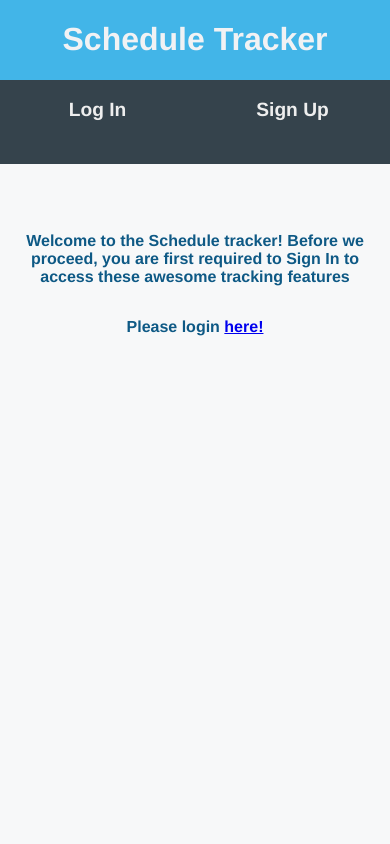
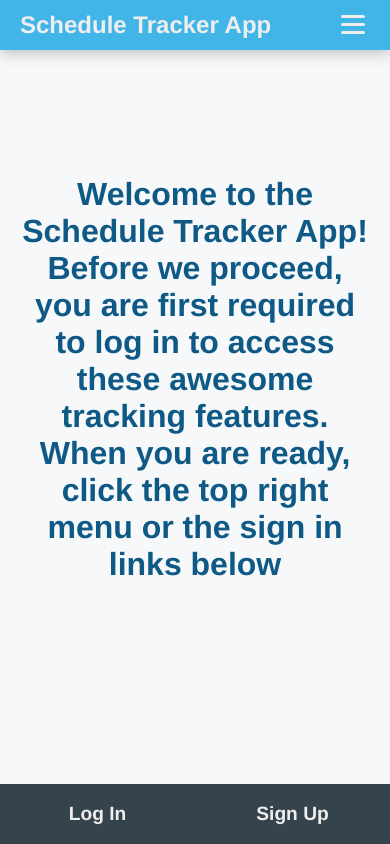
Before and after one commit to christianotieno/tracker-client, a React (Create React App) app: page / in a window 390 px wide. Built offline with nearby package versions, Linux system fonts and the light colour scheme; no server answers; the HTML template or start-up script is replaced by a standard one.

Commit message:
add hamburger mnu and overal styling for great user experience

```diff
--- a/package.json
+++ b/package.json
@@ -10,6 +10,7 @@
     "prop-types": "^15.7.2",
     "react": "^16.13.1",
     "react-dom": "^16.13.1",
+    "react-icons": "^3.11.0",
     "react-redux": "^7.2.1",
     "react-router": "^5.2.0",
     "react-router-dom": "^5.2.0",
--- a/src/components/App.js
+++ b/src/components/App.js
@@ -4,7 +4,6 @@ import {
   BrowserRouter as Router,
   Switch,
   Route,
-  Link,
 } from 'react-router-dom';
 import { connect } from 'react-redux';
 import Login from '../containers/Login';
@@ -15,6 +14,7 @@ import Footer from './Footer';
 import { loginStatus } from '../actions/user';
 import Header from './Header';
 import '../styles/user.css';
+import '../styles/index.css';
 
 class App extends React.Component {
   constructor() {
@@ -75,20 +75,12 @@ class App extends React.Component {
                     <div className="sign-in-access">
                       <p>
                         {' '}
-                        Welcome to the Schedule tracker! Before we proceed,
-                        you are first required to Sign In to access these awesome tracking features
-                      </p>
-                      <p>
-                        Please login
+                        Welcome to the Schedule Tracker App! Before we proceed,
                         {' '}
-                        <Link
-                          to="/login"
-                          className="login"
-                        >
-                          {' '}
-                          here!
-
-                        </Link>
+                        <br />
+                        you are first required to log in to access these awesome tracking features.
+                        <br />
+                        When you are ready, click the top right menu or the sign in links below
                       </p>
                     </div>
                   )
--- a/src/components/Header.js
+++ b/src/components/Header.js
@@ -1,10 +1,9 @@
 import React from 'react';
-import '../styles/index.css';
+import Navbar from './menu/Navbar';
 
 const Header = () => (
-  <div className="schedule-header">
-    <h1 className="header-text">Schedule Tracker</h1>
-  </div>
+
+  <Navbar />
 );
 
 export default Header;
--- /dev/null
+++ b/src/components/menu/Navbar.js
@@ -0,0 +1,73 @@
+import React, { useState } from 'react';
+import { Link, useHistory, useLocation } from 'react-router-dom';
+import { useStore } from 'react-redux';
+import { IoIosArrowBack } from 'react-icons/io';
+import RightNav from './RightNav';
+
+import '../../styles/Navbar.css';
+
+const Navbar = () => {
+  const [menuOpen, toggleMenuOpen] = useState(false);
+  const store = useStore();
+  const state = store.getState();
+  const history = useHistory();
+  const location = useLocation();
+
+  const handleLogout = () => {
+    store.dispatch({
+      type: 'LOGOUT_USER',
+    });
+    history.push('/login');
+  };
+
+  const classListMenu = menuOpen ? 'bars-menu nav-icon4 open' : 'bars-menu nav-icon4';
+
+  const handleMenuToggle = () => {
+    toggleMenuOpen(!menuOpen);
+  };
+
+  const handleGoBack = () => {
+    history.goBack();
+  };
+
+  const locationCheck = location.pathname !== '/';
+
+  return (
+    <div className="navbar">
+      {
+        locationCheck ? (
+          <button
+            type="button"
+            aria-label="Go back"
+            className="go-back-btn"
+            onClick={handleGoBack}
+          >
+            <IoIosArrowBack className="go-back-arrow" />
+          </button>
+        ) : (
+          <Link to="/" className="logo">
+            <h2>Schedule Tracker App</h2>
+          </Link>
+        )
+      }
+      <div
+        className={classListMenu}
+        onClick={handleMenuToggle}
+        onKeyDown={handleMenuToggle}
+        role="button"
+        tabIndex={0}
+      >
+        <span />
+        <span />
+        <span />
+      </div>
+      <RightNav
+        isLogin={state.isLogin}
+        rightNavOpen={menuOpen}
+        handleLogout={handleLogout}
+      />
+    </div>
+  );
+};
+
+export default Navbar;
--- /dev/null
+++ b/src/components/menu/RightNav.js
@@ -0,0 +1,75 @@
+import React from 'react';
+import { connect } from 'react-redux';
+import { Link, useLocation } from 'react-router-dom';
+import Proptypes from 'prop-types';
+import '../../styles/RightNav.css';
+
+const RightNav = ({
+  isLogin,
+  rightNavOpen,
+  handleLogout,
+}) => {
+  let menuClasses = 'side-menu';
+
+  if (rightNavOpen) {
+    menuClasses = 'side-menu open';
+  }
+
+  const location = useLocation();
+
+  const paths = {
+    home: '/',
+    login: '/login',
+    signup: '/signup',
+  };
+
+  const classNames = {
+    home: 'menu-item',
+    login: 'menu-item',
+    signup: 'menu-item',
+  };
+
+  const current = Object.keys(paths).filter(x => paths[x] === location.pathname);
+  classNames[current] = 'menu-item active';
+
+  return (
+    <div className={menuClasses}>
+      <h3>Schedule Tracker</h3>
+      {
+        isLogin ? (
+          <div className="side-menu-user">
+            <div className="side-menu-user-top">
+              <Link className={classNames.home} to={paths.home}>Home</Link>
+            </div>
+            <div className="side-menu-user-bottom">
+              <button type="button" className="side-menu-logout" onClick={handleLogout}>Logout</button>
+            </div>
+          </div>
+        ) : null
+}
+      {!isLogin && (
+      <div className="side-menu-non-user">
+        <Link className={classNames.home} to={paths.home}>Home</Link>
+        <Link className={classNames.login} to={paths.login}>Log in</Link>
+        <Link className={classNames.signup} to={paths.signup}>Sign up</Link>
+      </div>
+      )}
+    </div>
+  );
+};
+
+RightNav.propTypes = {
+  rightNavOpen: Proptypes.bool.isRequired,
+  isLogin: Proptypes.bool,
+  handleLogout: Proptypes.func.isRequired,
+};
+
+RightNav.defaultProps = {
+  isLogin: false,
+};
+
+const mapStateToProps = state => ({
+  isLogin: state.user.isLogin,
+});
+
+export default connect(mapStateToProps)(RightNav);
--- /dev/null
+++ b/src/styles/Navbar.css
@@ -0,0 +1,174 @@
+.navbar {
+  display: flex;
+  position: fixed;
+  justify-content: space-between;
+  align-items: center;
+  box-sizing: border-box;
+  background-color: #42b5e8;
+  box-shadow: 0 1px 15px #0000004d;
+  height: 50px;
+  width: 100%;
+  top: 0;
+  left: 0;
+  padding: 0 20px;
+  z-index: 500;
+  font-family: 'Helvetica', sans-serif;
+}
+
+.logo {
+  text-decoration: none;
+  color: #eee;
+}
+
+.logo:hover h2 {
+  color: #5c5c5c;
+}
+
+.go-back-btn {
+  background-color: transparent;
+  border: 1px solid transparent;
+  border-radius: 5px;
+  display: flex;
+  justify-content: center;
+  align-items: center;
+}
+
+.go-back-btn:hover {
+  cursor: pointer;
+  border-color: #ddd;
+}
+
+.go-back-btn:focus {
+  outline: none;
+}
+
+.go-back-arrow {
+  font-size: 28px;
+  color: #eee;
+}
+
+.bars-menu {
+  font-size: 20px;
+  color: #eee;
+  border-radius: 5px;
+  z-index: 300;
+}
+
+.bars-menu:hover {
+  cursor: pointer;
+  color: #eee;
+  transition: all ease-out 0.4s;
+}
+
+.navbar-signup,
+.navbar-signin {
+  color: #fff;
+  text-decoration: none;
+  text-transform: uppercase;
+  font-size: 14px;
+  font-weight: 600;
+  margin: 0 5px;
+  background-color: #000000b3;
+  padding: 5px 12px;
+  border-radius: 20px;
+  transition: all ease-out 0.3s;
+}
+
+.navbar-signup:hover,
+.navbar-signin:hover {
+  background-color: #fff;
+  color: #000;
+}
+
+/* Hamburger menu */
+
+.nav-icon4 {
+  width: 24px;
+  height: 20px;
+  position: relative;
+  margin: 0 5px;
+  -webkit-transform: rotate(0deg);
+  -moz-transform: rotate(0deg);
+  -o-transform: rotate(0deg);
+  transform: rotate(0deg);
+  -webkit-transition: 0.5s ease-in-out;
+  -moz-transition: 0.5s ease-in-out;
+  -o-transition: 0.5s ease-in-out;
+  transition: 0.5s ease-in-out;
+  cursor: pointer;
+}
+
+.nav-icon4:focus {
+  outline: none;
+}
+
+.nav-icon4.open {
+  width: 30px;
+  height: 30px;
+}
+
+.nav-icon4 span {
+  display: block;
+  position: absolute;
+  height: 3px;
+  width: 100%;
+  background: #eee;
+  border-radius: 9px;
+  opacity: 1;
+  left: 0;
+  -webkit-transform: rotate(0deg);
+  -moz-transform: rotate(0deg);
+  -o-transform: rotate(0deg);
+  transform: rotate(0deg);
+  -webkit-transition: 0.25s ease-in-out;
+  -moz-transition: 0.25s ease-in-out;
+  -o-transition: 0.25s ease-in-out;
+  transition: 0.25s ease-in-out;
+}
+
+.nav-icon4 span:nth-child(1) {
+  top: 0;
+  -webkit-transform-origin: left center;
+  -moz-transform-origin: left center;
+  -o-transform-origin: left center;
+  transform-origin: left center;
+}
+
+.nav-icon4 span:nth-child(2) {
+  top: 8px;
+  -webkit-transform-origin: left center;
+  -moz-transform-origin: left center;
+  -o-transform-origin: left center;
+  transform-origin: left center;
+}
+
+.nav-icon4 span:nth-child(3) {
+  top: 16px;
+  -webkit-transform-origin: left center;
+  -moz-transform-origin: left center;
+  -o-transform-origin: left center;
+  transform-origin: left center;
+}
+
+.nav-icon4.open span:nth-child(1) {
+  -webkit-transform: rotate(45deg);
+  -moz-transform: rotate(45deg);
+  -o-transform: rotate(45deg);
+  transform: rotate(45deg);
+  top: 3px;
+  left: 5px;
+}
+
+.nav-icon4.open span:nth-child(2) {
+  width: 0%;
+  opacity: 0;
+}
+
+.nav-icon4.open span:nth-child(3) {
+  -webkit-transform: rotate(-45deg);
+  -moz-transform: rotate(-45deg);
+  -o-transform: rotate(-45deg);
+  transform: rotate(-45deg);
+  top: 24px;
+  left: 5px;
+}
--- /dev/null
+++ b/src/styles/RightNav.css
@@ -0,0 +1,101 @@
+.side-menu {
+  position: fixed;
+  height: 100vh;
+  width: 70%;
+  max-width: 400px;
+  background-color: #42b5e8;
+  top: 0;
+  right: 0;
+  display: flex;
+  flex-direction: column;
+  transform: translateX(105%);
+  z-index: 200;
+  box-shadow: -2px 0 8px #333;
+  transition: transform ease-out 0.4s;
+}
+
+.side-menu.open {
+  transform: translateX(0);
+}
+
+.side-menu h3 {
+  display: inline-block;
+  width: 85%;
+  margin: 15px auto 0;
+  color: #eee;
+  border-bottom: 1px solid #eee;
+  padding-bottom: 20px;
+  text-align: left;
+}
+
+.menu-item {
+  display: inline;
+}
+
+.side-menu-user {
+  display: flex;
+  flex-direction: column;
+  justify-content: space-between;
+  flex: 1;
+}
+
+.side-menu-non-user,
+.side-menu-user-top {
+  display: flex;
+  flex-direction: column;
+}
+
+.side-menu-non-user a,
+.side-menu-user a {
+  display: inline-block;
+  box-sizing: border-box;
+  width: 85%;
+  text-decoration: none;
+  margin: 15px auto;
+  padding: 3px 10px;
+  color: #eee;
+  font-size: 20px;
+  text-align: left;
+  border-left: 3px solid transparent;
+  transition: all ease-out 0.3s;
+}
+
+.side-menu-non-user a:hover,
+.side-menu-user a:hover {
+  color: #eee;
+  border-left: 3px solid #5c5c5c;
+}
+
+.side-menu-non-user a.active,
+.side-menu-user a.active {
+  border-left-color: #07364b;
+}
+
+.side-menu-user-bottom {
+  border-top: 1px solid #eee;
+  width: 85%;
+  margin: 0 auto;
+}
+
+.side-menu-logout {
+  width: 100%;
+  margin: 20px 0 40px;
+  background-color: transparent;
+  border: none;
+  padding: 3px 10px;
+  font-size: 21px;
+  text-align: left;
+  color: #eee;
+  border-left: 3px solid transparent;
+  transition: all ease-out 0.3s;
+}
+
+.side-menu-logout:focus {
+  outline: none;
+}
+
+.side-menu-logout:hover {
+  cursor: pointer;
+  border-left-color: #07364b;
+  color: #5c5c5c;
+}
--- a/src/styles/footer.css
+++ b/src/styles/footer.css
@@ -7,8 +7,8 @@ body {
   flex-shrink: 0;
   font-family: 'Helvetica', sans-serif;
   position: fixed;
+  bottom: 0;
   width: 100%;
-  height: 10vh;
   display: flex;
   justify-content: space-around;
   background-color: #35434c;
@@ -23,6 +23,7 @@ body {
   align-items: center;
   width: 25%;
   height: 100%;
+  bottom: 0;
 }
 
 .icons {
@@ -48,7 +49,3 @@ body {
   border: none;
   cursor: pointer;
 }
-
-/* .add-tasks {
-  width: 100% !important;
-} */
--- a/src/styles/index.css
+++ b/src/styles/index.css
@@ -23,21 +23,6 @@
   box-shadow: 5px 5px 5px #92a7b3;
 }
 
-.schedule-header {
-  background-color: #42b5e8;
-  color: #f1f2f4;
-  display: flex;
-  justify-content: center;
-  margin: 0;
-  padding: 0;
-  width: 100%;
-}
-
-.header-text {
-  font-family: 'Helvetica', sans-serif;
-  font-weight: bold;
-}
-
 .task-header {
   background-color: #f0f8ff;
   color: #5b8092;
@@ -57,6 +42,13 @@
   flex-direction: column;
   justify-content: center;
   font-family: 'Helvetica', sans-serif;
+  margin-top: 20vh;
+  height: 50vh;
+}
+
+.sign-in-access p {
+  font-size: 2em;
+  width: 100%;
 }
 
 .route-tasks {
```
Also changed, not shown: src/containers/Tasks.js (+1 -12 lines), src/styles/schedule.css (+5 -3 lines), src/styles/task.css (+23 -21 lines), 1 other file (tests, documents, lock files or other folders).
